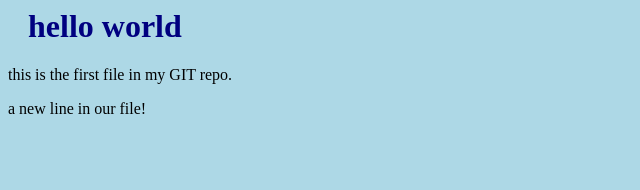
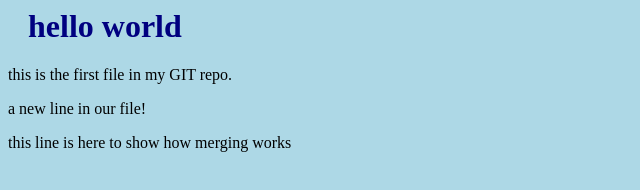
Before and after one commit to ahmad-mehrabi/hello-world, a plain HTML site: page index.html in a window 1280 px wide. Shown: the whole page, without its empty margins (0-640 px from the left). Drawn offline with Linux system fonts and the light colour scheme.

Commit message:
update index.html with emergency fix

```diff
--- a/index.html
+++ b/index.html
@@ -10,5 +10,6 @@
     <h1>hello world</h1>
     <p>this is the first file in my GIT repo.</p>
     <p>a new line in our file!</p>
+    <p>this line is here to show how merging works</p>
 </body>
 </html>
```
